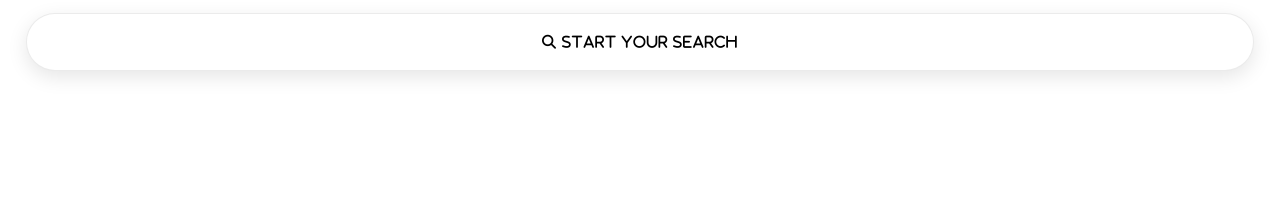
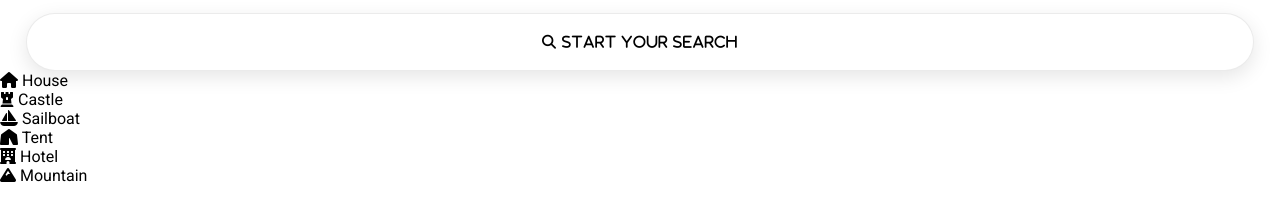
Before and after one commit to plutonium-app/plutonium-app.github.io, a plain HTML site: page index.html in a window 1280 px wide. Drawn offline with Linux system fonts and the light colour scheme.

Commit message:
Update index.html

```diff
--- a/index.html
+++ b/index.html
@@ -28,6 +28,35 @@
 
     </form>
 
+    <nav>
+        <ul>
+            <li>
+                <i class="fa-solid fa-house"></i>
+                <span>House</span>
+            </li>
+            <li>
+                <i class="fa-solid fa-chess-rook"></i>
+                <span>Castle</span>
+            </li>
+            <li>
+                <i class="fa-solid fa-sailboat"></i>
+                <span>Sailboat</span>
+            </li>
+            <li>
+                <i class="fa-solid fa-tent"></i>
+                <span>Tent</span>
+            </li>
+            <li>
+                <i class="fa-solid fa-hotel"></i>
+                <span>Hotel</span>
+            </li>
+            <li>
+                <i class="fa-solid fa-mountain"></i>
+                <span>Mountain</span>
+            </li>
+        </ul>
+    </nav>
+
 </body>
 
 </html>
```
